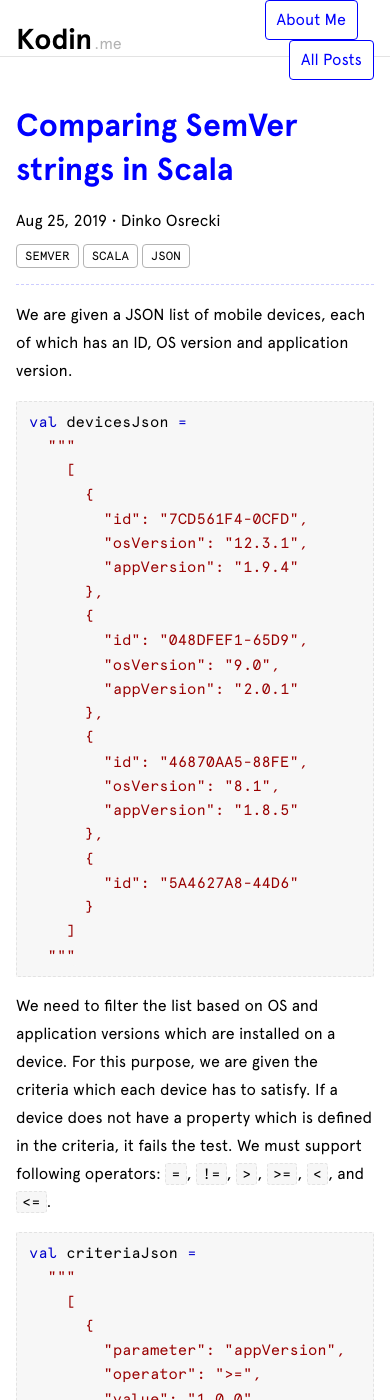
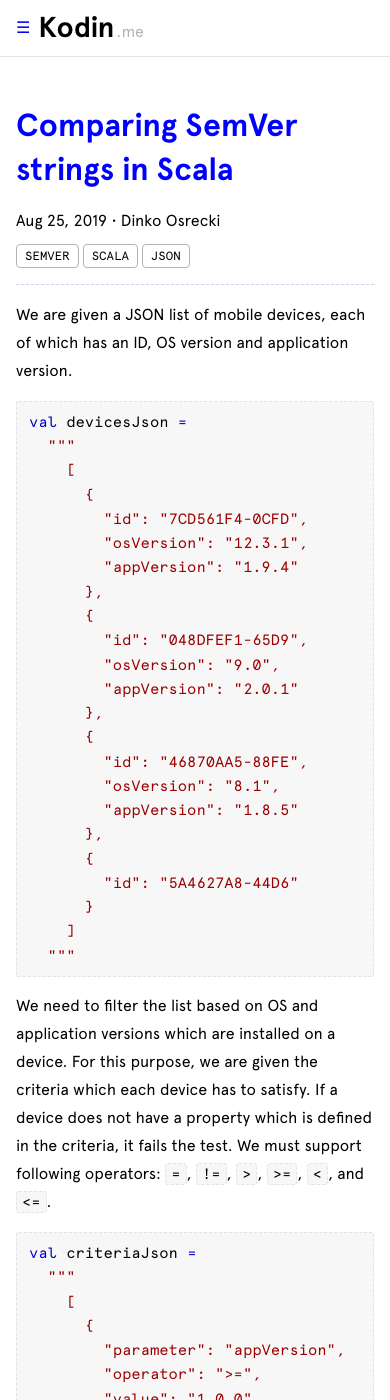
Before and after one commit to osrecki/osrecki.github.io, a Jekyll site: the page built from index.html, in a window 390 px wide and 1400 px high. Built offline with Jekyll 4.4.1, drawn with Linux system fonts in a browser that asks for light colours.

Commit message:
fix(blog): use hamburger menu on mobile devices

```diff
--- a/_includes/head.html
+++ b/_includes/head.html
@@ -13,4 +13,6 @@
     {%- feed_meta -%}
 
     {%- include google-analytics.html -%}
+
+    <script src="{{ "/assets/js/hamburger.js" | relative_url }}" defer></script>
 </head>
--- a/_includes/header.html
+++ b/_includes/header.html
@@ -1,12 +1,13 @@
 <header class="ray-page-container ray-page-container--justify-center kodin-header">
     <div class="ray-grid">
-        <div class="ray-grid__cell ray-grid__cell--span-2-desktop ray-grid__cell--span-3-tablet ray-grid__cell--span-2-phone ray-grid__cell--align-middle">
+        <div class="ray-grid__cell ray-grid__cell--span-2-desktop ray-grid__cell--span-3-tablet ray-grid__cell--span-4-phone">
+            <button class="kodin-hamburger ray-link">☰</button>
             <a href="{{ "/" | relative_url }}" class="kodin-brand">
                 Kodin
                 <span>.me</span>
             </a>
         </div>
-        <div class="ray-grid__cell ray-grid__cell--span-5-desktop ray-grid__cell--span-5-tablet ray-grid__cell--span-2-phone kodin-top-nav ray-grid__cell--align-middle">
+        <div class="ray-grid__cell ray-grid__cell--span-5-desktop ray-grid__cell--span-5-tablet kodin-top-nav">
             {%- for page in site.pages -%}
                 {%- if page.title -%}
                     <a class="ray-button ray-button--secondary ray-button--compact" href="{{ page.url | relative_url }}">{{ page.title | escape }}</a>
--- /dev/null
+++ b/_includes/side-nav.html
@@ -0,0 +1,13 @@
+<div class="kodin-side-nav">
+    <ul>
+        {%- for page in site.pages -%}
+            {%- if page.title -%}
+                <li>
+                    <a href="{{ page.url | relative_url }}">
+                        {{ page.title | escape }}
+                    </a>
+                </li>
+            {%- endif -%}
+        {%- endfor -%}
+    </ul>
+</div>
--- a/_layouts/default.html
+++ b/_layouts/default.html
@@ -9,6 +9,7 @@
 
 <main class="ray-page-container ray-page-container--justify-center">
     <div class="ray-grid">
+        {%- include side-nav.html -%}
         <div class="ray-grid__cell ray-grid__cell--span-7-desktop ray-grid__cell--span-8-tablet ray-grid__cell--span-4-phone">
             {{ content }}
         </div>
--- a/_sass/kodin/_base.scss
+++ b/_sass/kodin/_base.scss
@@ -14,6 +14,30 @@
 
   & > .ray-grid {
     height: $header-height;
+
+    & > .ray-grid__cell {
+      display: flex;
+      align-items: center;
+
+      &:last-child {
+        justify-content: flex-end;
+      }
+    }
+  }
+}
+
+.kodin-hamburger {
+  display: none;
+  margin-right: 0.5rem;
+  user-select: none;
+  outline: none;
+
+  &, &:visited, &:hover, &:focus, &:active {
+    text-decoration: none;
+  }
+
+  @media (max-width: 599px) {
+    display: inline-block;
   }
 }
 
@@ -25,8 +49,6 @@
     text-decoration: none;
   }
 
-  height: 40px;
-
   > span {
     font-size: 1rem;
     font-weight: 400;
@@ -36,7 +58,31 @@
 }
 
 .kodin-top-nav {
-  text-align: right;
+  @media (max-width: 599px) {
+    display: none !important;
+  }
+}
+
+.kodin-side-nav {
+  position: fixed;
+  left: -9999px;
+  height: 100vh;
+  width: 200px;
+  background-color: #fff;
+  border-right: 1px solid #e3e3e3;
+  z-index: 999;
+  transition: left .15s ease;
+  padding: 2rem 1rem;
+
+  li {
+    margin: 1rem 0;
+  }
+
+  &.kodin-side-nav--open {
+    @media (max-width: 599px) {
+      left: 0;
+    }
+  }
 }
 
 .ray-running-text {
--- /dev/null
+++ b/assets/js/hamburger.js
@@ -0,0 +1,11 @@
+var button = document.querySelector('.kodin-hamburger');
+var sideNav = document.querySelector('.kodin-side-nav');
+
+var toggle = function (event) {
+  event.preventDefault();
+  sideNav.classList.toggle('kodin-side-nav--open');
+};
+
+button.addEventListener('click', toggle);
+
+console.log('Hamburger');
```
